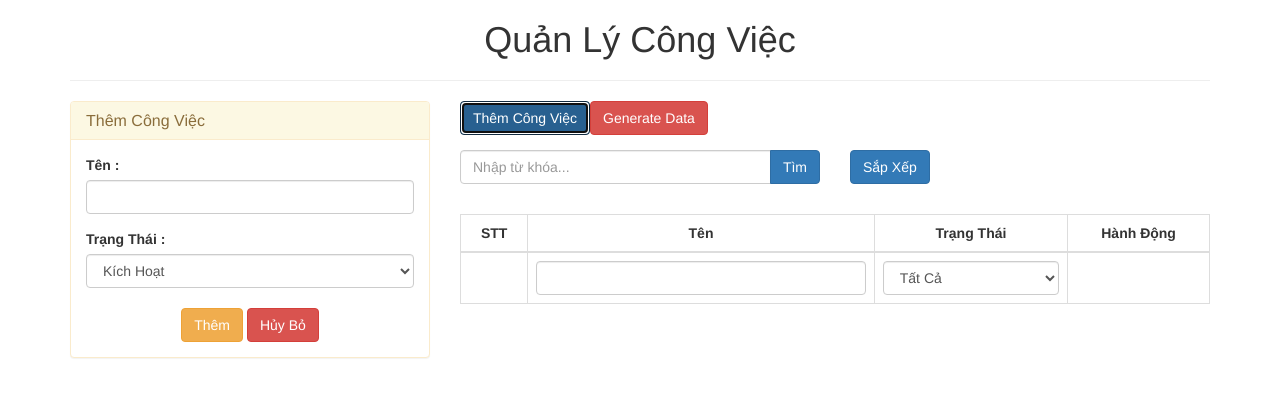
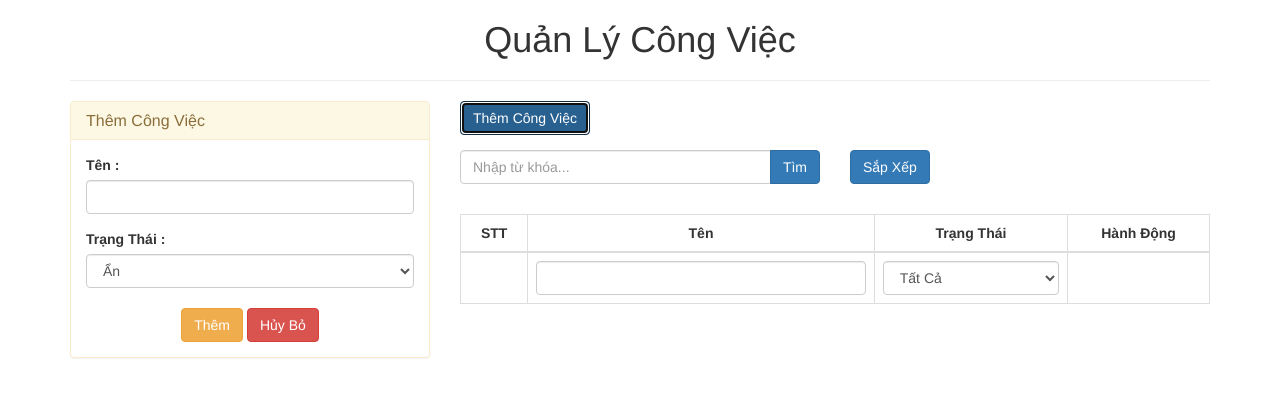
Before and after one commit to phucnguyen1998/react-todo-list, a React (Create React App) app: page / in a window 1280 px wide. Both pictures are taken after a click on the button "Thêm Công Việc". Shown: the top 396 px of the page. Built offline with nearby package versions, Linux system fonts and the light colour scheme; some icons are missing.

Commit message:
update status, delete item

```diff
--- a/src/App.js
+++ b/src/App.js
@@ -30,41 +30,61 @@ class App extends Component {
     });
   }
 
-  generateData = () =>{
-      let tasks = [
-        {
-          id: randomstring.generate(7),
-          name: 'hoc lap trinh',
-          status: true
-        },
-        {
-          id: randomstring.generate(7) ,
-          name: 'Di choi',
-          status: false
-        },
-        {
-          id: randomstring.generate(7) ,
-          name: 'Xem phim',
-          status: true
-        }
-      ]
-
-    this.setState({
-      task: tasks
-    });
-
-    localStorage.setItem('tasks', JSON.stringify(tasks))
-  }
-
   onCloseForm = () => {
     this.setState({
       isDisplayForm: false
     });
   }
 
+  onSubmit = (data) => {
+    data.id = randomstring.generate(7);
+    let {tasks} = this.state;
+    tasks.push(data);
+    this.setState({
+      tasks: tasks
+    });
+    localStorage.setItem('tasks',JSON.stringify(tasks));
+  }
+
+  onUpdateStatus = (id) => {
+    let {tasks} = this.state;
+    let index = this.findIndex(id);
+    if(index !== -1){
+      tasks[index].status = !tasks[index].status;
+      this.setState({
+        tasks: tasks
+      });
+      localStorage.setItem('tasks',JSON.stringify(tasks));
+    }
+  }
+
+  findIndex = (id) => {
+    let {tasks} = this.state;
+    let result = -1;
+    tasks.forEach((task,index) => {
+      if(task.id === id){
+        result = index;
+      }
+    });
+    return result;
+  }
+
+  onDelete = (id) => {
+    let {tasks} = this.state;
+    let index = this.findIndex(id);
+    if(index !== -1){
+      tasks.splice(index, 1)
+      this.setState({
+        tasks: tasks
+      });
+      localStorage.setItem('tasks',JSON.stringify(tasks));
+    }
+    this.onCloseForm()
+  }
+
   render() {
     let {tasks, isDisplayForm} = this.state;
-    let elmTaskForm = isDisplayForm === true ? <TaskForm onCloseForm={() => this.onCloseForm()}/> : '';
+    let elmTaskForm = isDisplayForm === true ? <TaskForm onSubmit={this.onSubmit} onCloseForm={() => this.onCloseForm()}/> : '';
     return (
       <div className="container">
         <div className="text-center">
@@ -79,15 +99,12 @@ class App extends Component {
                 <button type="button" className="btn btn-primary" onClick={() => this.onToggleForm()}>
                     <span className="fa fa-plus mr-5"></span>Thêm Công Việc
                 </button>
-                <button type="button" className="btn btn-danger ml-5" onClick={() => this.generateData()}>
-                    Generate Data
-                </button>
                 {/* Seach - srort */}
                 <Control/>
                 <div className="row mt-15">
                     <div className="col-xs-12 col-sm-12 col-md-12 col-lg-12 mt-15">
                         {/* List */}
-                        <TaskList tasks= {tasks}/>
+                        <TaskList onUpdateStatus={this.onUpdateStatus} onDelete={this.onDelete} tasks={tasks}/>
                     </div>
                 </div>
             </div>
--- a/src/components/TaskForm.js
+++ b/src/components/TaskForm.js
@@ -2,8 +2,44 @@ import React, { Component } from 'react';
 
 class TaskForm extends Component {
 
+    constructor(props) {
+        super(props);
+        this.state = {
+            name: '',
+            status: false
+        }
+    }
+
+    onChange = (event) => {
+        let target = event.target;
+        let name = target.name;
+        //console.log('task',name)//status;
+        let value = target.value;
+        if(name === 'status'){
+            value = target.value === 'true' ? true : false;
+        }
+        this.setState({
+            [name]: value
+        });
+    }
+
+    onSubmit = (event) => {
+        event.preventDefault();
+        this.props.onSubmit(this.state);
+        // huy va dong form
+        this.onClear();
+        this.onCloseForm();
+    }
+
     onCloseForm = () => {
         this.props.onCloseForm();
+    }
+
+    onClear = () => {
+        this.setState({
+            name: '',
+            status: false
+        });
     }
 
   render() {
@@ -11,24 +47,24 @@ class TaskForm extends Component {
         <div className="panel panel-warning">
             <div className="panel-heading">
                 <h3 className="panel-title">Thêm Công Việc
-                    <span className="fa fa-times-circle text-right" onClick={() => this.onCloseForm()}></span>
+                    <span className="fa fa-times-circle text-right" onClick={this.onCloseForm}></span>
                 </h3>
             </div>
             <div className="panel-body">
-                <form>
+                <form onSubmit={this.onSubmit}>
                     <div className="form-group">
                         <label>Tên :</label>
-                        <input type="text" className="form-control" />
+                        <input type="text" className="form-control" name="name" value={this.state.name} onChange={this.onChange} />
                     </div>
                     <label>Trạng Thái :</label>
-                    <select className="form-control" required="required">
-                        <option value="1">Kích Hoạt</option>
-                        <option value="0">Ẩn</option>
+                    <select className="form-control" required="required" name="status" value={this.state.status} onChange={this.onChange}>
+                        <option value={true}>Kích Hoạt</option>
+                        <option value={false}>Ẩn</option>
                     </select>
                     <br/>
                     <div className="text-center">
                         <button type="submit" className="btn btn-warning">Thêm</button>&nbsp;
-                        <button type="submit" className="btn btn-danger">Hủy Bỏ</button>
+                        <button type="button" className="btn btn-danger" onClick={this.onClear}>Hủy Bỏ</button>
                     </div>
                 </form>
             </div>
--- a/src/components/TaskItem.js
+++ b/src/components/TaskItem.js
@@ -1,6 +1,14 @@
 import React, { Component } from 'react';
 
 class TaskItem extends Component {
+
+    onUpdateStatus = () => {
+        this.props.onUpdateStatus(this.props.task.id);
+    }
+
+    onDelete = () => {
+        this.props.onDelete(this.props.task.id);
+    }
 
     render() {
         let {task, index} = this.props;
@@ -9,7 +17,7 @@ class TaskItem extends Component {
                 <td>{index + 1}</td>
                 <td>{task.name}</td>
                 <td className="text-center">
-                    <span className={task.status === true ? "label label-danger" : "label label-success"}>
+                    <span onClick={this.onUpdateStatus} className={task.status === true ? "label label-danger" : "label label-success"}>
                                 {task.status === true ? 'Kích Hoạt' : 'Ẩn'}
                             </span>
                 </td>
@@ -18,7 +26,7 @@ class TaskItem extends Component {
                         <span className="fa fa-pencil mr-5"></span>Sửa
                     </button>
                     &nbsp;
-                    <button type="button" className="btn btn-danger">
+                    <button onClick={this.onDelete} type="button" className="btn btn-danger">
                         <span className="fa fa-trash mr-5"></span>Xóa
                     </button>
                 </td>
--- a/src/components/TaskList.js
+++ b/src/components/TaskList.js
@@ -6,7 +6,7 @@ class TaskList extends Component {
     render() {
         let {tasks} = this.props;
         let elmTask = tasks.map((task,index) => {
-            return (<TaskItem key={task.id} index={index} task={task} />)
+            return (<TaskItem onDelete={this.props.onDelete} onUpdateStatus={this.props.onUpdateStatus} key={task.id} index={index} task={task} />)
         })
         return (
             <table className="table table-bordered table-hover">
```
